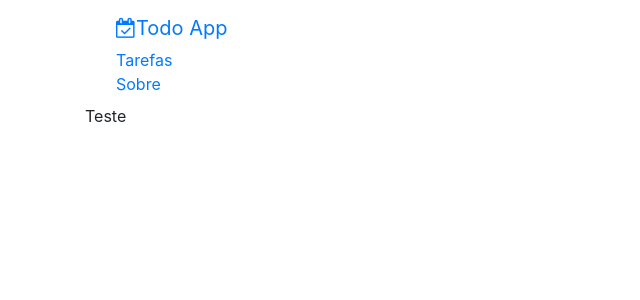
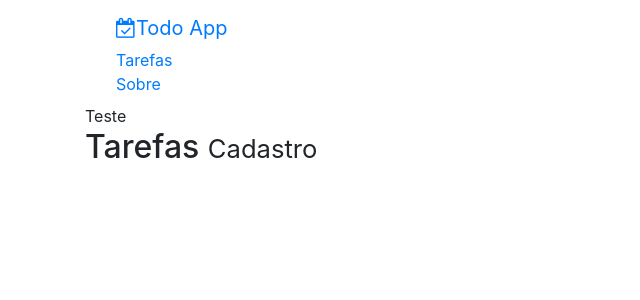
Before and after one commit to homerokzam/udemy-react-todo, a React (Create React App) app in the folder frontend/: page /todos in a window 1280 px wide. Shown: the top 300 px of the page, without its empty margins (0-640 px from the left). Built offline with nearby package versions, Linux system fonts and the light colour scheme.

Commit message:
Adicionado PageHeader

```diff
--- a/frontend/src/template/PageHeader.jsx
+++ b/frontend/src/template/PageHeader.jsx
@@ -4,7 +4,7 @@ class PageHeader extends Component {
   render() {
     return(
       <header>
-        <h2>{this.props.name} <small>{this.props.name}</small></h2>
+        <h2>{this.props.name} <small>{this.props.small}</small></h2>
       </header>
     )
   }
--- a/frontend/src/todo/Todo.jsx
+++ b/frontend/src/todo/Todo.jsx
@@ -6,7 +6,7 @@ class Todo extends Component {
     return(
       <div>
         Teste
-        <PageHeader />
+        <PageHeader name="Tarefas" small="Cadastro" />
       </div>
     );
   }
```
